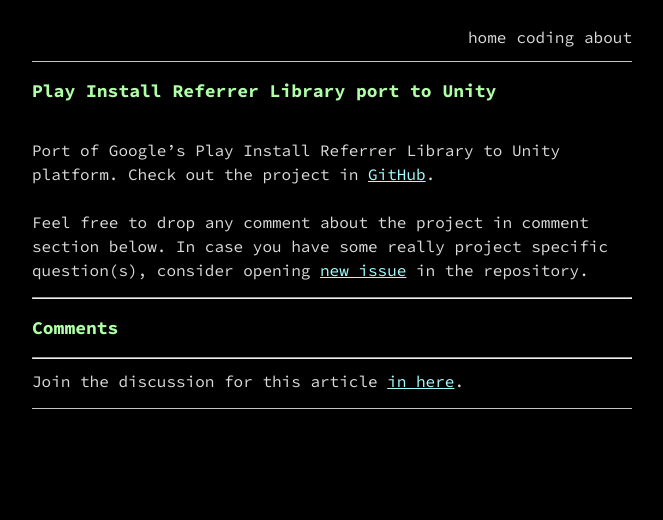
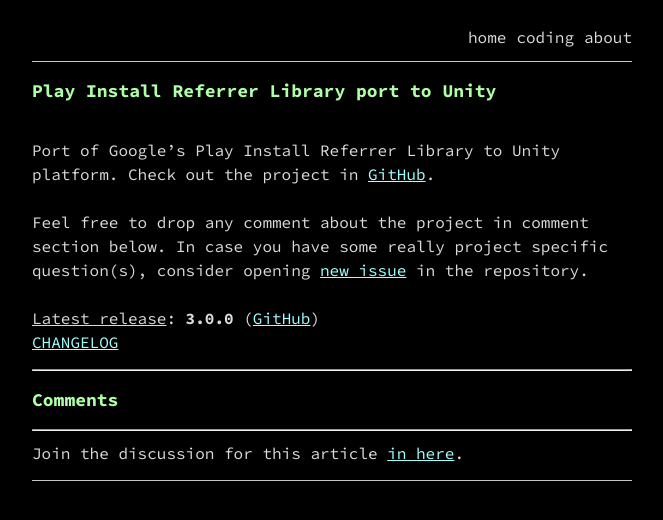
Before and after one commit to uerceg/uerceg.github.io, a Jekyll site: the page built from _posts/coding/2020-09-06-play-install-referrer-unity.markdown, in a window 1280 px wide. Shown: the top 520 px of the page, without its empty margins (308-971 px from the left). Built offline with Jekyll 4.4.1, drawn with Linux system fonts in a browser that asks for light colours.

Commit message:
add additional play-install-referrer-unity post info

```diff
--- a/_posts/coding/2020-09-06-play-install-referrer-unity.markdown
+++ b/_posts/coding/2020-09-06-play-install-referrer-unity.markdown
@@ -11,3 +11,6 @@ comments_id: 2
 Port of Google's Play Install Referrer Library to Unity platform. Check out the project in [GitHub](https://github.com/ugi/play-install-referrer-unity).
 &nbsp;
 Feel free to drop any comment about the project in comment section below. In case you have some really project specific question(s), consider opening [new issue](https://github.com/ugi/play-install-referrer-unity/issues/new/choose) in the repository.
+&nbsp;
+<ins>Latest release</ins>: **3.0.0** ([GitHub](https://github.com/uerceg/play-install-referrer-unity/releases/tag/v3.0.0))
+[CHANGELOG](https://github.com/uerceg/play-install-referrer-unity/blob/master/CHANGELOG.md)
```
